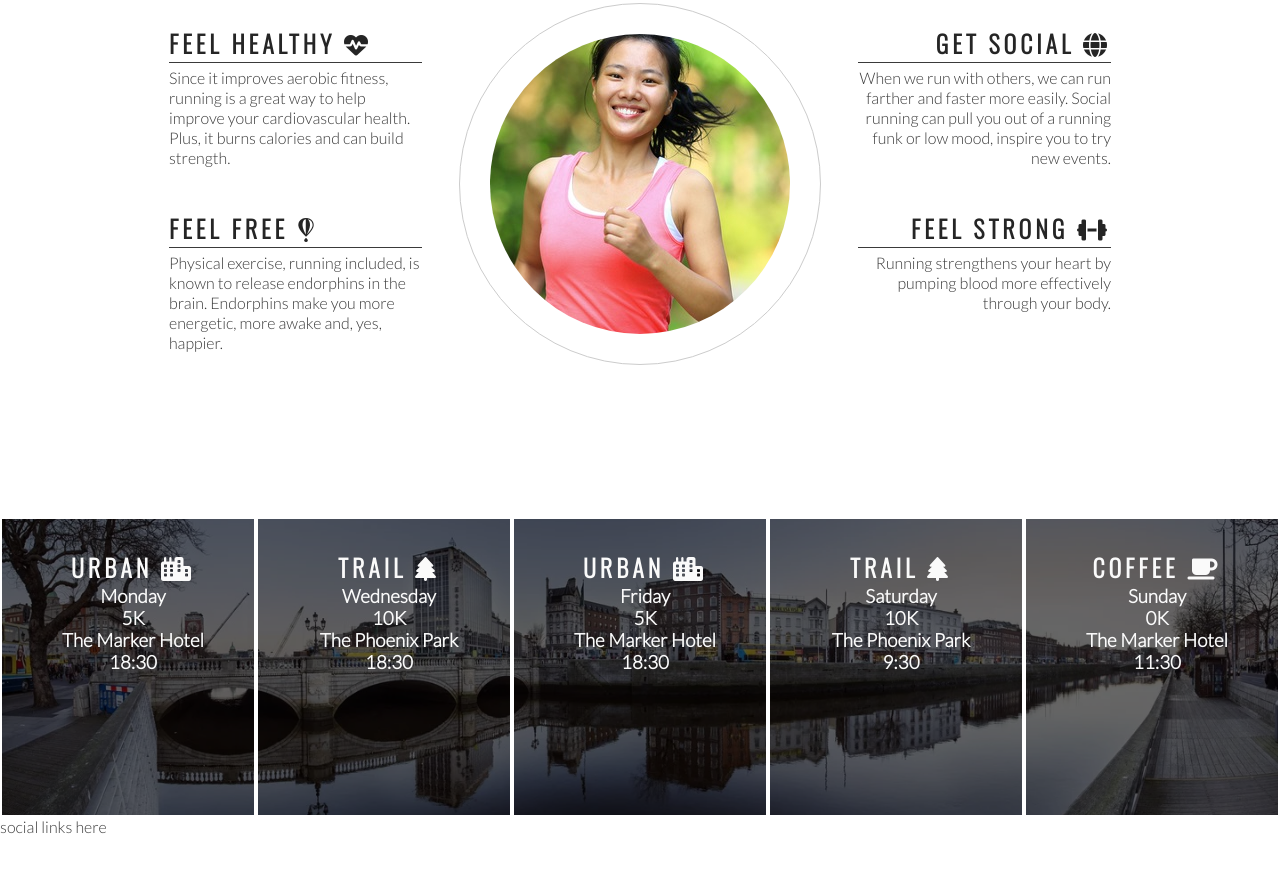
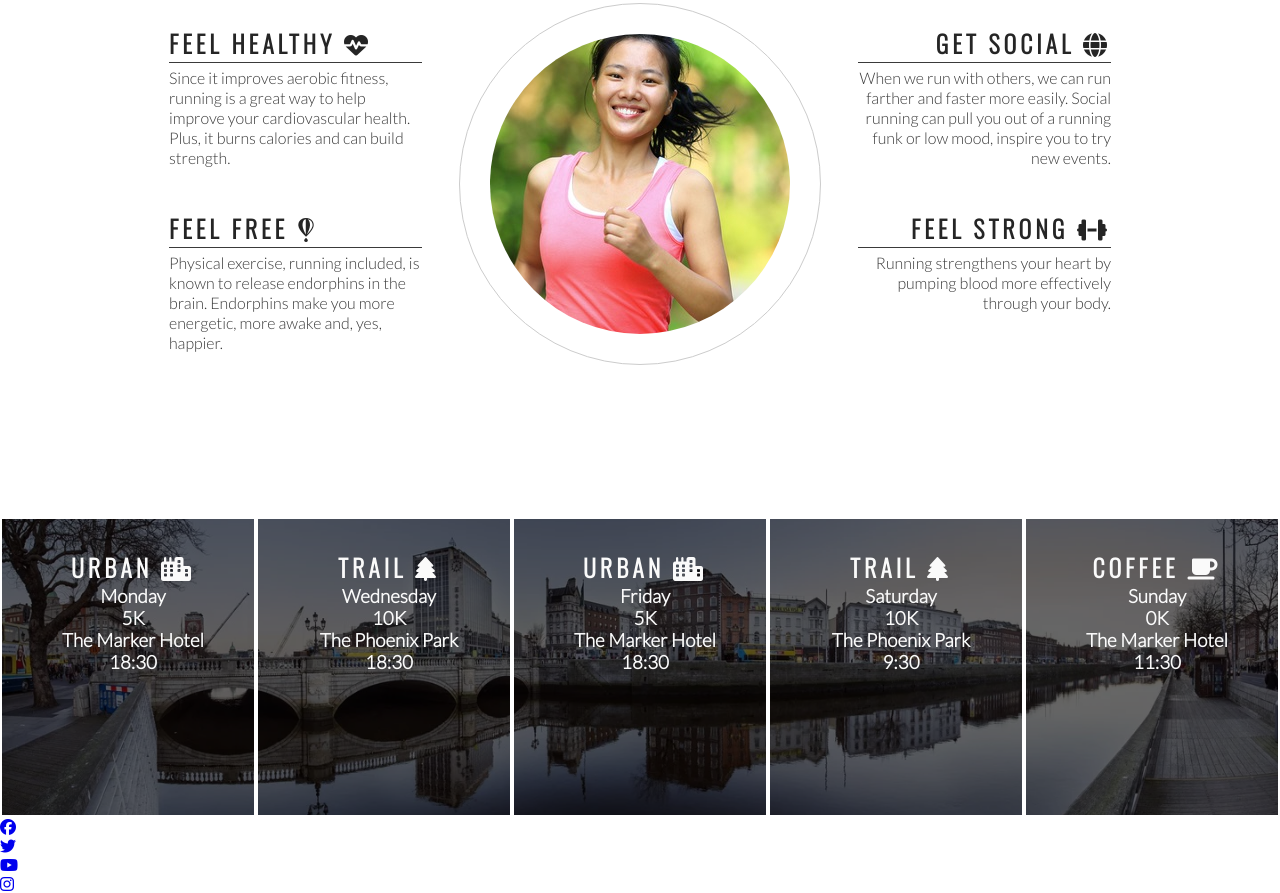
Before and after one commit to TennisDeveloper/love-running, a plain HTML site: page index.html in a window 1280 px wide. Shown: the part 838-1731 px from the top of the page. Before the commit the page ends 1674 px from the top, so only its background shows below. Drawn offline with nearby package versions, Linux system fonts and the light colour scheme.

Commit message:
Add social media icons to footer.

```diff
--- a/index.html
+++ b/index.html
@@ -124,13 +124,37 @@
             <h3>11:30</h3>
         </div>
 
-
-
     </section>
 
     <footer>
-        social links here
+        <ul>
+            <li>
+                <a href="https://facebook.com" target="_blank" rel="nonopener" aria-label="Visit our Facebook page (opens in new tab).">
+                    <i class="fa-brands fa-facebook"></i>
+                </a>
+            </li>
+
+            <li>
+                <a href="https://twitter.com" target="_blank" rel="nonopener" aria-label="Visit our Twitter page (opens in new tab).">
+                    <i class="fa-brands fa-twitter"></i>
+                </a>
+            </li>
+
+            <li>
+                <a href="https://youtube.com" target="_blank" rel="nonopener" aria-label="Visit our YouTube page (opens in new tab).">
+                    <i class="fa-brands fa-youtube"></i>
+                </a>
+            </li>
+
+            <li>
+                <a href="https://instagram.com" target="_blank" rel="nonopener" aria-label="Visit our Instagram page (opens in new tab).">
+                    <i class="fa-brands fa-instagram"></i>
+                </a>
+            </li>
+        </ul>
+
     </footer>
+
     <!-- font awesome script -->
     <script src="https://kit.fontawesome.com/cd683ca298.js" crossorigin="anonymous"></script>
 
```
